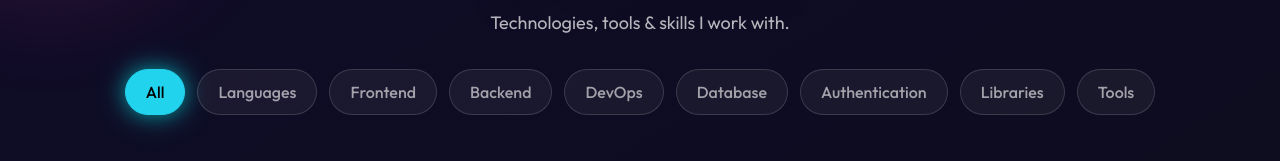
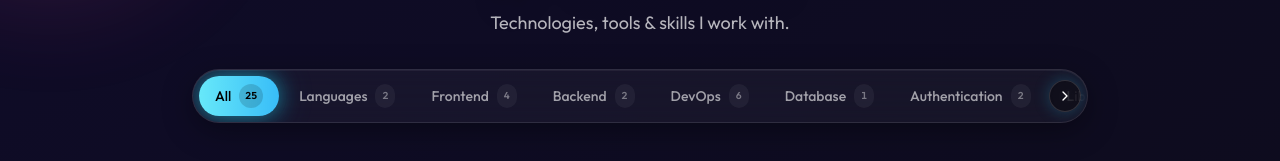
Before and after one commit to dineshkhichar569/My-Portfolio, a React (Vite) app: page /skills in a window 1280 px wide. Shown: the part 211-372 px from the top of the page. Built offline with nearby package versions, Linux system fonts and the light colour scheme; no server answers; a web font is replaced by a local one.

Commit message:
feat: implement filter slider functionality in Skills and ViewAllProjects pages; enhance UI with navigation arrows

```diff
--- a/src/Pages/Skills.jsx
+++ b/src/Pages/Skills.jsx
@@ -1,4 +1,5 @@
-import React, { useState } from "react";
+import React, { useState, forwardRef, useRef, useEffect } from "react";
+import { FiChevronLeft, FiChevronRight } from "react-icons/fi";
 import Navbar from "../Components/Navbar";
 
 import { motion, AnimatePresence } from "framer-motion";
@@ -8,12 +9,24 @@ import TargetCursor from "../React-Bits/TargetCursor";
 import skillsData from "../data/skillsData";
 
 const skillVariants = {
-  hidden: { opacity: 0, y: 50 },
+  hidden: { opacity: 0, y: 40, scale: 0.9, filter: "blur(6px)" },
   show: (i = 1) => ({
     opacity: 1,
     y: 0,
-    transition: { delay: i * 0.03, duration: 0.3, ease: "easeOut" },
+    scale: 1,
+    filter: "blur(0px)",
+    transition: {
+      delay: Math.min(i, 12) * 0.03,
+      duration: 0.4,
+      ease: [0.22, 1, 0.36, 1],
+    },
   }),
+  exit: {
+    opacity: 0,
+    scale: 0.85,
+    filter: "blur(8px)",
+    transition: { duration: 0.22, ease: [0.4, 0, 1, 1] },
+  },
 };
 
 const categories = [
@@ -28,14 +41,23 @@ const categories = [
   { key: "tools", label: "Tools" },
 ];
 
-const SkillCard = ({ skill, index }) => (
+const COUNTS = skillsData.reduce(
+  (acc, s) => ({ ...acc, [s.category]: (acc[s.category] || 0) + 1 }),
+  { all: skillsData.length },
+);
+
+const SkillCard = forwardRef(({ skill, index }, ref) => (
   <motion.div
-    className="cursor-target relative group p-6 md:w-52 rounded-xl text-white text-center font-semibold text-lg bg-white/5 border border-white/10 backdrop-blur-lg hover:scale-105 transition-all duration-300 shadow-xl overflow-hidden"
+    ref={ref}
+    layout
+    className="cursor-target relative group p-6 md:w-52 rounded-xl text-white text-center font-semibold text-lg bg-white/5 border border-white/10 backdrop-blur-lg hover:[scale:1.05] transition-[scale] duration-300 shadow-xl overflow-hidden"
     custom={index}
     variants={skillVariants}
     initial="hidden"
     whileInView="show"
+    exit="exit"
     viewport={{ once: true }}
+    transition={{ layout: { type: "spring", stiffness: 320, damping: 30 } }}
   >
     <img
       className="w-[50px] mx-auto group-hover:animate-spin"
@@ -46,10 +68,51 @@ const SkillCard = ({ skill, index }) => (
     <p className="text-center mt-3">{skill.name}</p>
     <div className="absolute inset-0 z-[-1] bg-cyan-500/10 rounded-xl blur-xl opacity-0 group-hover:opacity-60 transition-all duration-500" />
   </motion.div>
-);
+));
+
+SkillCard.displayName = "SkillCard";
 
 function Skills() {
   const [activeCategory, setActiveCategory] = useState("all");
+  const sliderRef = useRef(null);
+  const [canLeft, setCanLeft] = useState(false);
+  const [canRight, setCanRight] = useState(false);
+
+  const updateArrows = () => {
+    const el = sliderRef.current;
+    if (!el) return;
+    setCanLeft(el.scrollLeft > 4);
+    setCanRight(el.scrollLeft + el.clientWidth < el.scrollWidth - 4);
+  };
+
+  useEffect(() => {
+    const el = sliderRef.current;
+    if (!el) return;
+    updateArrows();
+    const ro = new ResizeObserver(updateArrows);
+    ro.observe(el);
+    return () => ro.disconnect();
+  }, []);
+
+  const slide = (dir) =>
+    sliderRef.current?.scrollBy({
+      left: dir * sliderRef.current.clientWidth * 0.6,
+      behavior: "smooth",
+    });
+
+  const handleSelect = (key, btn) => {
+    setActiveCategory(key);
+    const el = sliderRef.current;
+    el?.scrollTo({
+      left: btn.offsetLeft - el.clientWidth / 2 + btn.offsetWidth / 2,
+      behavior: "smooth",
+    });
+  };
+
+  const fade = 56;
+  const sliderMask = `linear-gradient(to right, ${
+    canLeft ? `transparent 0, #000 ${fade}px` : "#000 0"
+  }, ${canRight ? `#000 calc(100% - ${fade}px), transparent 100%` : "#000 100%"})`;
 
   const filteredSkills =
     activeCategory === "all"
@@ -91,31 +154,105 @@ function Skills() {
             Technologies, tools & skills I work with.
           </motion.p>
 
-          {/* Filter Buttons */}
+          {/* Filter Slider */}
           <motion.div
-            className="flex flex-wrap justify-center gap-3 mb-12"
+            className="relative mb-12 w-full max-w-4xl overflow-hidden rounded-full border border-white/10 bg-white/[0.04] shadow-[0_8px_30px_rgba(0,0,0,0.35),inset_0_1px_0_rgba(255,255,255,0.06)] backdrop-blur-xl"
             initial={{ opacity: 0, y: 10 }}
             whileInView={{ opacity: 1, y: 0 }}
             transition={{ delay: 0.3, duration: 0.5 }}
           >
-            {categories.map((cat) => (
-              <button
-                key={cat.key}
-                onClick={() => setActiveCategory(cat.key)}
-                className={`px-5 py-2.5 rounded-full text-sm sm:text-base font-medium border transition-all duration-300 ${
-                  activeCategory === cat.key
-                    ? "bg-cyan-400 border-cyan-400 text-black shadow-[0_0_20px_rgba(0,255,255,0.5),0_0_40px_rgba(0,255,255,0.2)]"
-                    : "bg-white/5 border-white/15 text-white/60 hover:bg-white/10 hover:border-white/25 hover:text-white/80"
-                }`}
-              >
-                {cat.label}
-              </button>
-            ))}
+            <motion.div
+              ref={sliderRef}
+              layoutScroll
+              onScroll={updateArrows}
+              style={{ maskImage: sliderMask, WebkitMaskImage: sliderMask }}
+              className="relative flex gap-1 overflow-x-auto p-1.5 [scrollbar-width:none] [&::-webkit-scrollbar]:hidden"
+            >
+              {categories.map((cat) => {
+                const active = activeCategory === cat.key;
+                return (
+                  <motion.button
+                    key={cat.key}
+                    onClick={(e) => handleSelect(cat.key, e.currentTarget)}
+                    whileTap={{ scale: 0.94 }}
+                    aria-pressed={active}
+                    className={`relative shrink-0 rounded-full px-4 py-2 text-sm font-medium outline-none transition-colors duration-300 focus-visible:ring-2 focus-visible:ring-cyan-300/60 ${
+                      active ? "text-black" : "text-white/60 hover:text-white"
+                    }`}
+                  >
+                    {active && (
+                      <motion.span
+                        layoutId="skill-pill"
+                        transition={{
+                          type: "spring",
+                          stiffness: 400,
+                          damping: 32,
+                        }}
+                        className="absolute inset-0 rounded-full bg-gradient-to-r from-cyan-300 to-sky-400 shadow-[0_0_20px_rgba(34,211,238,0.5),0_0_40px_rgba(34,211,238,0.2)]"
+                      />
+                    )}
+                    <span className="relative z-10 flex items-center gap-2 whitespace-nowrap">
+                      {cat.label}
+                      <span
+                        className={`min-w-[1.25rem] rounded-full px-1.5 py-0.5 text-center text-[10px] font-semibold tabular-nums transition-colors duration-300 ${
+                          active
+                            ? "bg-black/15 text-black"
+                            : "bg-white/5 text-white/40"
+                        }`}
+                      >
+                        {COUNTS[cat.key] || 0}
+                      </span>
+                    </span>
+                  </motion.button>
+                );
+              })}
+            </motion.div>
+
+            {/* Arrows */}
+            <AnimatePresence>
+              {canLeft && (
+                <motion.div
+                  key="left"
+                  initial={{ opacity: 0, x: -10, scale: 0.8 }}
+                  animate={{ opacity: 1, x: 0, scale: 1 }}
+                  exit={{ opacity: 0, x: -10, scale: 0.8 }}
+                  transition={{ duration: 0.2, ease: [0.22, 1, 0.36, 1] }}
+                  className="absolute inset-y-0 left-1.5 z-20 flex items-center"
+                >
+                  <button
+                    onClick={() => slide(-1)}
+                    aria-label="Scroll filters left"
+                    className="grid h-8 w-8 place-items-center rounded-full border border-white/15 bg-black/40 text-white shadow-[0_0_16px_rgba(34,211,238,0.25)] backdrop-blur-md transition-all duration-300 hover:border-cyan-300/50 hover:bg-cyan-400/20 active:scale-90"
+                  >
+                    <FiChevronLeft className="text-base" />
+                  </button>
+                </motion.div>
+              )}
+              {canRight && (
+                <motion.div
+                  key="right"
+                  initial={{ opacity: 0, x: 10, scale: 0.8 }}
+                  animate={{ opacity: 1, x: 0, scale: 1 }}
+                  exit={{ opacity: 0, x: 10, scale: 0.8 }}
+                  transition={{ duration: 0.2, ease: [0.22, 1, 0.36, 1] }}
+                  className="absolute inset-y-0 right-1.5 z-20 flex items-center"
+                >
+                  <button
+                    onClick={() => slide(1)}
+                    aria-label="Scroll filters right"
+                    className="grid h-8 w-8 place-items-center rounded-full border border-white/15 bg-black/40 text-white shadow-[0_0_16px_rgba(34,211,238,0.25)] backdrop-blur-md transition-all duration-300 hover:border-cyan-300/50 hover:bg-cyan-400/20 active:scale-90"
+                  >
+                    <FiChevronRight className="text-base" />
+                  </button>
+                </motion.div>
+              )}
+            </AnimatePresence>
           </motion.div>
 
+
           {/* Skills Grid */}
-          <div className="grid grid-cols-2 sm:grid-cols-2 md:grid-cols-5 md:gap-6 gap-3 w-full max-w-6xl px-2">
-            <AnimatePresence mode="wait">
+          <div className="relative grid grid-cols-2 sm:grid-cols-2 md:grid-cols-5 md:gap-6 gap-3 w-full max-w-6xl px-2">
+            <AnimatePresence mode="popLayout">
               {filteredSkills.map((skill, i) => (
                 <SkillCard key={skill.name} skill={skill} index={i} />
               ))}
--- a/src/Pages/ViewAllProjects.jsx
+++ b/src/Pages/ViewAllProjects.jsx
@@ -1,6 +1,7 @@
-import React, { useState, forwardRef } from "react";
+import React, { useState, forwardRef, useRef, useEffect } from "react";
 import { motion, AnimatePresence } from "framer-motion";
 import { FaGithub, FaArrowRight, FaAndroid, FaApple } from "react-icons/fa";
+import { FiChevronLeft, FiChevronRight } from "react-icons/fi";
 import Navbar from "../Components/Navbar";
 import Footer from "../Components/Footer";
 import TargetCursor from "../React-Bits/TargetCursor";
@@ -40,7 +41,7 @@ const GridCard = forwardRef(({ project, index, onCardClick }, ref) => (
       ease: [0.22, 1, 0.36, 1],
       layout: { type: "spring", stiffness: 300, damping: 30 },
     }}
-    className="
+    className="cursor-target
       group relative flex flex-col cursor-pointer
       rounded-2xl border border-white/10
       bg-gradient-to-br from-white/[0.06] to-white/[0.02]
@@ -149,7 +150,7 @@ const GridCard = forwardRef(({ project, index, onCardClick }, ref) => (
             target="_blank"
             rel="noopener noreferrer"
             onClick={(e) => e.stopPropagation()}
-            className="cursor-target group/btn inline-flex items-center gap-1.5 rounded-lg bg-white px-3.5 py-2 text-xs font-semibold text-black transition-all duration-300 hover:gap-2"
+            className="group/btn inline-flex items-center gap-1.5 rounded-lg bg-white px-3.5 py-2 text-xs font-semibold text-black transition-all duration-300 hover:gap-2"
           >
             Live
             <FaArrowRight className="text-[10px] transition-transform duration-300 group-hover/btn:translate-x-0.5" />
@@ -166,7 +167,7 @@ const GridCard = forwardRef(({ project, index, onCardClick }, ref) => (
             rel="noopener noreferrer"
             onClick={(e) => e.stopPropagation()}
             aria-label="View code"
-            className="cursor-target grid h-8 w-8 place-items-center rounded-lg border border-white/15 bg-white/5 text-white transition-all duration-300 hover:bg-white/10 hover:border-white/30"
+            className="grid h-8 w-8 place-items-center rounded-lg border border-white/15 bg-white/5 text-white transition-all duration-300 hover:bg-white/10 hover:border-white/30"
           >
             <FaGithub className="text-sm" />
           </a>
@@ -221,6 +222,45 @@ GridCard.displayName = "GridCard";
 const ViewAllProjects = () => {
   const [activeProject, setActiveProject] = useState(null);
   const [filter, setFilter] = useState("all");
+  const sliderRef = useRef(null);
+  const [canLeft, setCanLeft] = useState(false);
+  const [canRight, setCanRight] = useState(false);
+
+  const updateArrows = () => {
+    const el = sliderRef.current;
+    if (!el) return;
+    setCanLeft(el.scrollLeft > 4);
+    setCanRight(el.scrollLeft + el.clientWidth < el.scrollWidth - 4);
+  };
+
+  useEffect(() => {
+    const el = sliderRef.current;
+    if (!el) return;
+    updateArrows();
+    const ro = new ResizeObserver(updateArrows);
+    ro.observe(el);
+    return () => ro.disconnect();
+  }, []);
+
+  const slide = (dir) =>
+    sliderRef.current?.scrollBy({
+      left: dir * sliderRef.current.clientWidth * 0.6,
+      behavior: "smooth",
+    });
+
+  const handleSelect = (key, btn) => {
+    setFilter(key);
+    const el = sliderRef.current;
+    el?.scrollTo({
+      left: btn.offsetLeft - el.clientWidth / 2 + btn.offsetWidth / 2,
+      behavior: "smooth",
+    });
+  };
+
+  const fade = 56;
+  const sliderMask = `linear-gradient(to right, ${
+    canLeft ? `transparent 0, #000 ${fade}px` : "#000 0"
+  }, ${canRight ? `#000 calc(100% - ${fade}px), transparent 100%` : "#000 100%"})`;
 
   const filterProjectData =
     filter === "all"
@@ -261,23 +301,30 @@ const ViewAllProjects = () => {
 
       {/* //! project cards Grid */}
       <div className="relative mx-auto max-w-7xl px-4 sm:px-8 pb-24">
-        {/* //! Filter bar */}
+        {/* //! Filter slider */}
         <motion.div
           initial={{ opacity: 0, y: 20 }}
           animate={{ opacity: 1, y: 0 }}
           transition={{ duration: 0.6, delay: 0.3, ease: [0.22, 1, 0.36, 1] }}
           className="mb-12 flex justify-center"
         >
-          <div className="relative flex max-w-full items-center gap-1 overflow-x-auto rounded-full border border-white/10 bg-white/[0.04] p-1.5 shadow-[0_8px_30px_rgba(0,0,0,0.35),inset_0_1px_0_rgba(255,255,255,0.06)] backdrop-blur-xl [scrollbar-width:none] sm:overflow-visible [&::-webkit-scrollbar]:hidden">
+          <div className="relative max-w-full overflow-hidden rounded-full border border-white/10 bg-white/[0.04] shadow-[0_8px_30px_rgba(0,0,0,0.35),inset_0_1px_0_rgba(255,255,255,0.06)] backdrop-blur-xl">
+            <motion.div
+              ref={sliderRef}
+              layoutScroll
+              onScroll={updateArrows}
+              style={{ maskImage: sliderMask, WebkitMaskImage: sliderMask }}
+              className="relative flex items-center gap-1 overflow-x-auto p-1.5 [scrollbar-width:none] [&::-webkit-scrollbar]:hidden"
+            >
               {FILTERS.map(({ key, label }) => {
                 const active = filter === key;
                 return (
                   <motion.button
                     key={key}
-                  onClick={() => setFilter(key)}
+                    onClick={(e) => handleSelect(key, e.currentTarget)}
                     whileTap={{ scale: 0.94 }}
                     aria-pressed={active}
-                  className={`cursor-target relative shrink-0 rounded-full px-4 py-2 text-sm font-medium outline-none transition-colors duration-300 focus-visible:ring-2 focus-visible:ring-purple-400/60 ${
+                    className={`relative shrink-0 rounded-full px-4 py-2 text-sm font-medium outline-none transition-colors duration-300 focus-visible:ring-2 focus-visible:ring-purple-400/60 ${
                       active ? "text-white" : "text-gray-400 hover:text-white"
                     }`}
                   >
@@ -288,7 +335,7 @@ const ViewAllProjects = () => {
                         className="absolute inset-0 rounded-full bg-gradient-to-r from-pink-500 via-purple-500 to-indigo-500 shadow-[0_0_24px_rgba(168,85,247,0.5)]"
                       />
                     )}
-                  <span className="relative z-10 flex items-center gap-2">
+                    <span className="relative z-10 flex items-center gap-2 whitespace-nowrap">
                       {label}
                       <span
                         className={`min-w-[1.25rem] rounded-full px-1.5 py-0.5 text-center text-[10px] font-semibold tabular-nums transition-colors duration-300 ${
@@ -301,6 +348,47 @@ const ViewAllProjects = () => {
                   </motion.button>
                 );
               })}
+            </motion.div>
+
+            {/* //! Arrows */}
+            <AnimatePresence>
+              {canLeft && (
+                <motion.div
+                  key="left"
+                  initial={{ opacity: 0, x: -10, scale: 0.8 }}
+                  animate={{ opacity: 1, x: 0, scale: 1 }}
+                  exit={{ opacity: 0, x: -10, scale: 0.8 }}
+                  transition={{ duration: 0.2, ease: [0.22, 1, 0.36, 1] }}
+                  className="absolute inset-y-0 left-1.5 z-20 flex items-center"
+                >
+                  <button
+                    onClick={() => slide(-1)}
+                    aria-label="Scroll filters left"
+                    className="grid h-8 w-8 place-items-center rounded-full border border-white/15 bg-black/40 text-white shadow-[0_0_16px_rgba(168,85,247,0.3)] backdrop-blur-md transition-all duration-300 hover:border-purple-400/50 hover:bg-purple-500/20 active:scale-90"
+                  >
+                    <FiChevronLeft className="text-base" />
+                  </button>
+                </motion.div>
+              )}
+              {canRight && (
+                <motion.div
+                  key="right"
+                  initial={{ opacity: 0, x: 10, scale: 0.8 }}
+                  animate={{ opacity: 1, x: 0, scale: 1 }}
+                  exit={{ opacity: 0, x: 10, scale: 0.8 }}
+                  transition={{ duration: 0.2, ease: [0.22, 1, 0.36, 1] }}
+                  className="absolute inset-y-0 right-1.5 z-20 flex items-center"
+                >
+                  <button
+                    onClick={() => slide(1)}
+                    aria-label="Scroll filters right"
+                    className="grid h-8 w-8 place-items-center rounded-full border border-white/15 bg-black/40 text-white shadow-[0_0_16px_rgba(168,85,247,0.3)] backdrop-blur-md transition-all duration-300 hover:border-purple-400/50 hover:bg-purple-500/20 active:scale-90"
+                  >
+                    <FiChevronRight className="text-base" />
+                  </button>
+                </motion.div>
+              )}
+            </AnimatePresence>
           </div>
         </motion.div>
 
```
Lines whose indentation alone changed are shown as unchanged.
